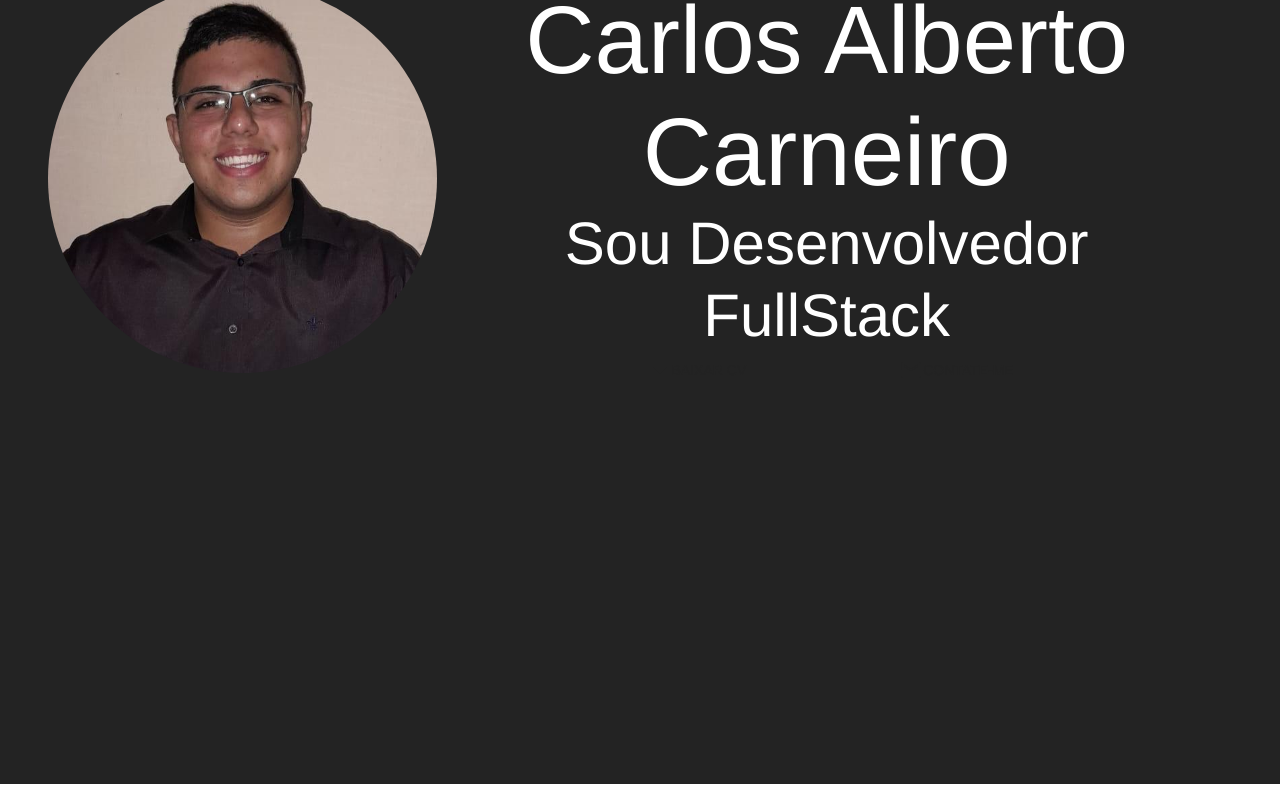
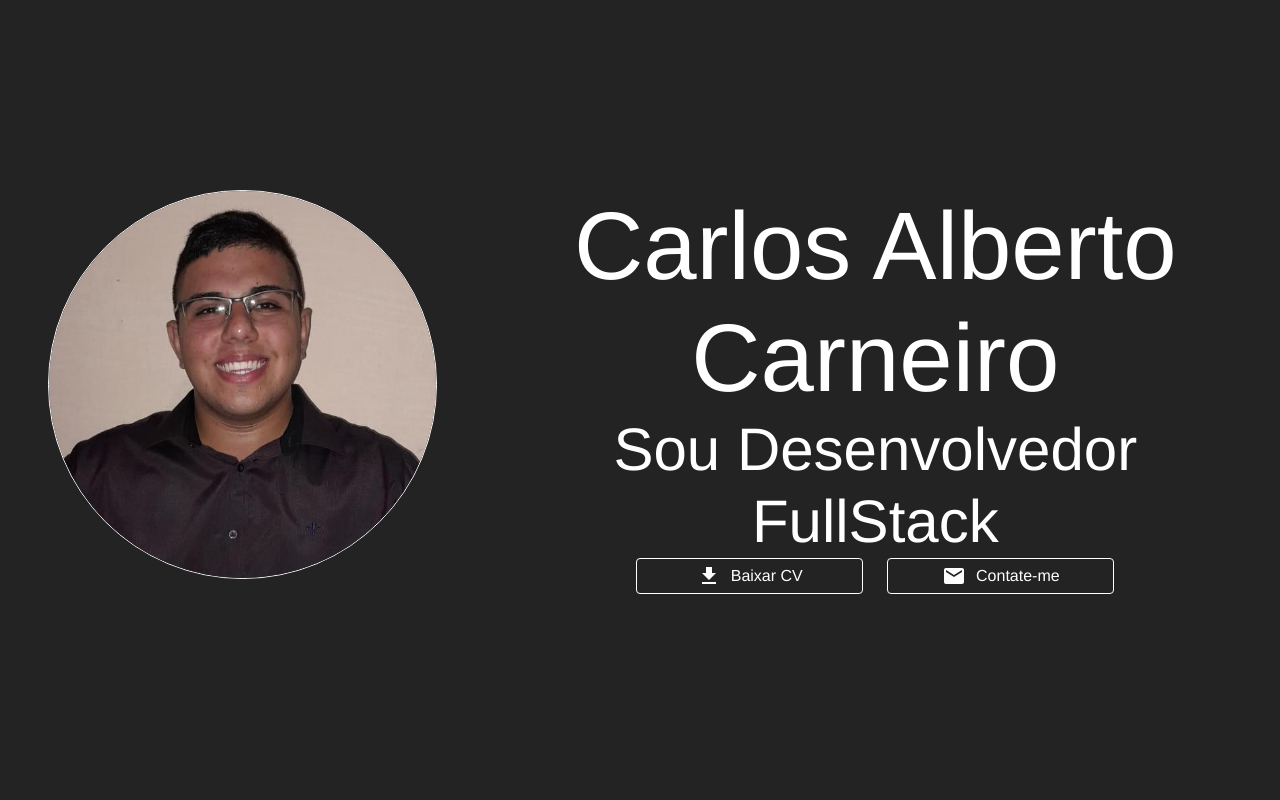
Before and after one commit to Charles-cdel/Portifolio-TS, a React (Vite) app: page / in a window 1280 px wide. Built offline with nearby package versions, Linux system fonts and the light colour scheme.

Commit message:
ajustando botoes

```diff
--- /dev/null
+++ b/src/Components/StyledButton/StyledButton.tsx
@@ -0,0 +1,44 @@
+import { styled } from "@mui/material"
+import { ReactNode } from "react"
+
+interface StyledButtonProps{
+    children : ReactNode
+}
+
+const StyledButton: React.FC <StyledButtonProps> = ({ children }) => {
+
+    const StyledButton = styled("button")(({theme})=>({
+       backgroundColor:"transparent",
+       border:`1px solid ${theme.palette.primary.contrastText}`,
+       borderRadius:"4px",
+       padding:"5px 15px",
+       width:"100%",
+       color: theme.palette.primary.contrastText,
+       display:"inline-flex",
+       alignItems:"center",
+        justifyContent:"center",
+        gap:"10px",
+       "&:hover":{
+        backgroundColor: theme.palette.secondary.main,
+
+
+       }
+
+
+
+      }))
+
+
+  return (
+    <>
+    <StyledButton>
+        {children}
+    </StyledButton>
+
+
+
+    </>
+  )
+}
+
+export default StyledButton
--- a/src/pages/Home/Sections/Hero/Hero.tsx
+++ b/src/pages/Home/Sections/Hero/Hero.tsx
@@ -1,21 +1,25 @@
-import { Button, Container, Grid, styled, Typography } from "@mui/material"
+import {Container, Grid, styled, Typography } from "@mui/material"
 import FotoPerfil from "../../../../assets/images/FotoPerfil.jpeg"
 import DownloadIcon from '@mui/icons-material/Download';
 import EmailIcon from '@mui/icons-material/Email';
+import StyledButton from "../../../../Components/StyledButton/StyledButton";
 
 
 const Hero = () => {
 
   const StyledHero = styled("div")(({theme})=>({
     backgroundColor: theme.palette.primary.main,
-    height: "100vh"
+    height: "100vh",
+    display: "flex",
+    alignItems:"center"
 
 
   }))
 
-  const StyledImg = styled("img")(()=>({
-    width: "100%",
-    borderRadius: "50%"
+  const StyledImg = styled("img")(({theme})=>({
+    width: "80%",
+    borderRadius: "50%",
+    border:`solid 1px ${theme.palette.primary.contrastText}`
 
 
 
@@ -29,40 +33,51 @@ const Hero = () => {
 
         <Grid container spacing={2}>
 
-        <Grid iten xs={12} md={4}>
+        <Grid iten xs={12} md={5}>
 
         <StyledImg src= {FotoPerfil}/>
 
         </Grid>
 
-        <Grid iten xs={12} md={8}>
+        <Grid iten xs={12} md={7}>
 
           <Typography color="primary.contrastText" variant="h1" textAlign="center"> Carlos Alberto Carneiro </Typography>
           <Typography color="primary.contrastText" variant="h2" textAlign="center"> Sou Desenvolvedor FullStack </Typography>
 
-          <Grid container display="flex" justifyContent="center">
+          <Grid container display="flex" justifyContent="center" gap={3}>
 
             <Grid iten xs={12} md={4} display="flex" justifyContent="center">
 
-              <Button>
+
+              <StyledButton>
+
+
 
               <DownloadIcon/>
 
+              <Typography>
               Baixar CV
 
-              </Button>
+              </Typography>
+
+
+
+
+              </StyledButton>
 
             </Grid>
 
             <Grid iten xs={12} md={4} display="flex" justifyContent="center">
 
-            <Button>
+            <StyledButton>
 
             <EmailIcon/>
 
+            <Typography>
             Contate-me
+            </Typography>
 
-            </Button>
+            </StyledButton>
 
             </Grid>
           </Grid>
```
